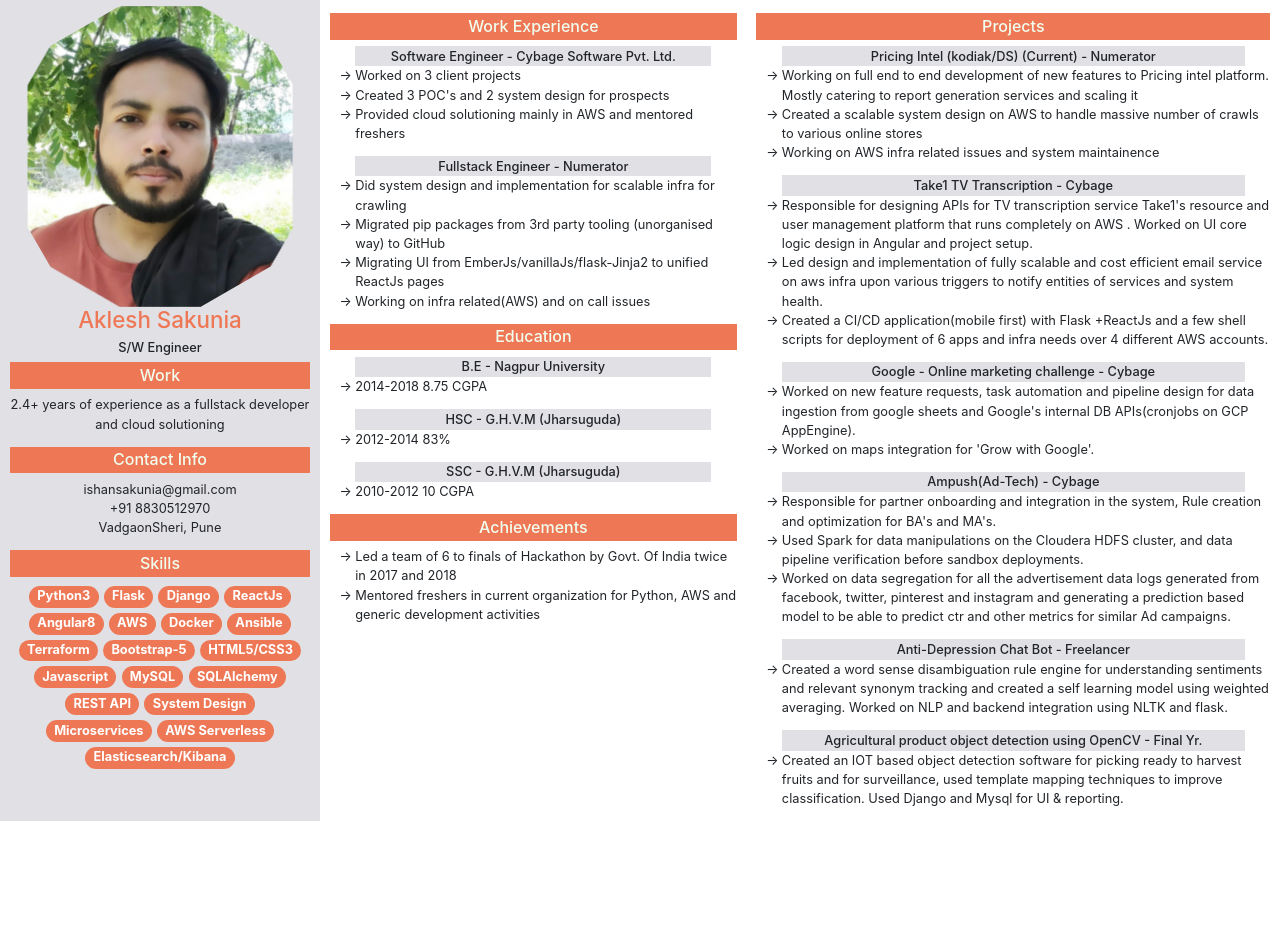
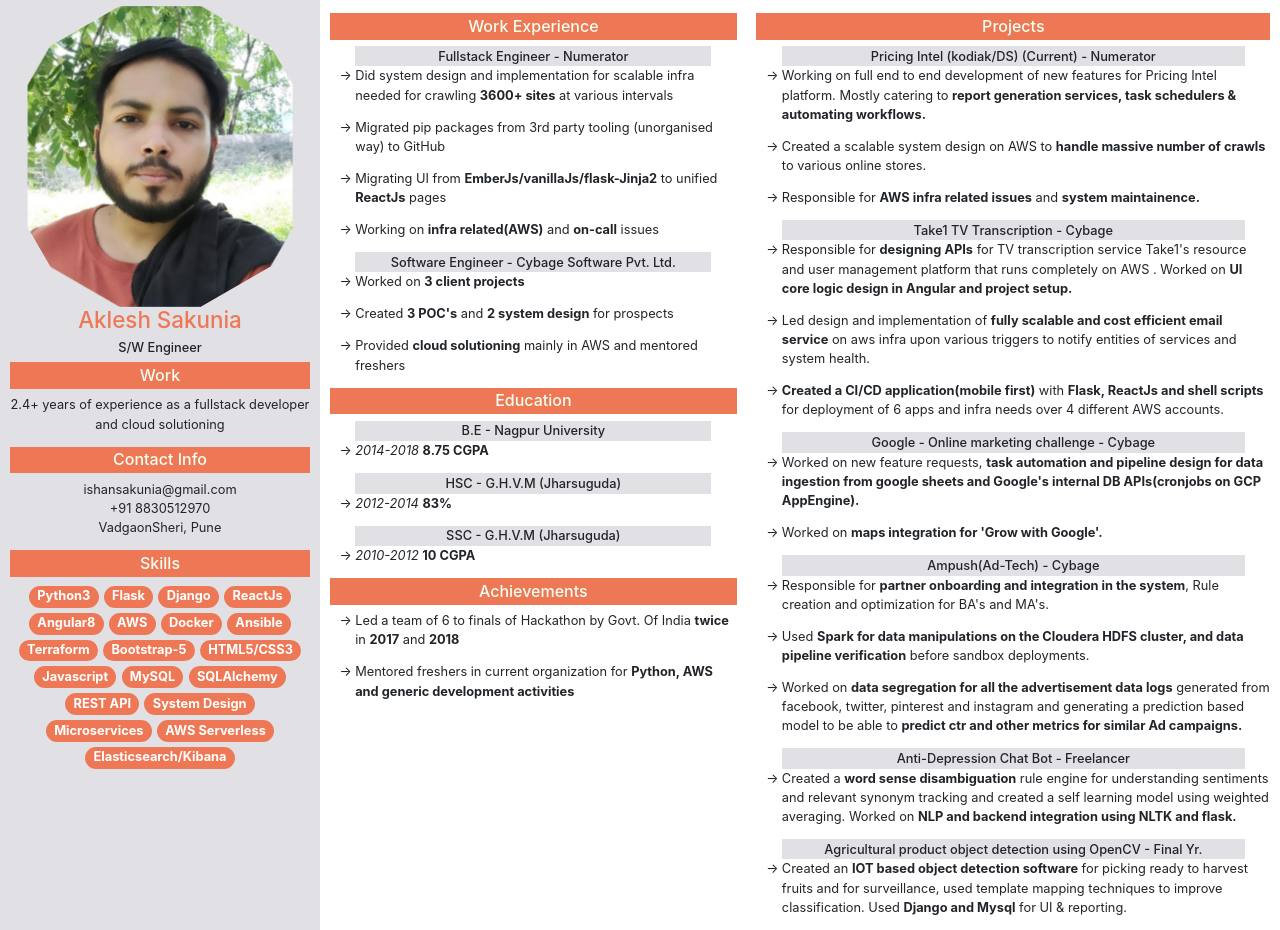
Before and after one commit to akleshsakunia/akleshsakunia.github.io, a React (Create React App) app: page / in a window 1280 px wide. Before the commit the page ends 821 px from the top, so only its background shows below. Built offline with nearby package versions, Linux system fonts and the light colour scheme.

Commit message:
Added markdown updated sectional data

```diff
--- a/package.json
+++ b/package.json
@@ -9,6 +9,7 @@
     "node-sass": "^4.14.1",
     "react": "^17.0.1",
     "react-dom": "^17.0.1",
+    "react-markdown": "^7.1.0",
     "react-scripts": "4.0.0",
     "web-vitals": "^0.2.4"
   },
--- a/src/components/Section.js
+++ b/src/components/Section.js
@@ -1,6 +1,7 @@
 import "./../styles/main.scss";
 import React from "react";
 import SectionalData from "../shared/SectionalData";
+import Markdown from "react-markdown";
 
 export default (props) => {
   return (
@@ -27,7 +28,9 @@ const SectionView = (props) => {
           {val.subHeading && <h6 className="subheading">{val.subHeading}</h6>}
           <ul>
             {val.innerContent.map((val, idx) => (
-              <li key={idx}>{val}</li>
+              <li key={idx}>
+                <Markdown>{val}</Markdown>
+              </li>
             ))}
           </ul>
         </div>
--- a/src/shared/SectionalData.js
+++ b/src/shared/SectionalData.js
@@ -3,20 +3,20 @@ export default {
     heading: "Work Experience",
     content: [
       {
-        subHeading: "Software Engineer - Cybage Software Pvt. Ltd.",
+        subHeading: "Fullstack Engineer - Numerator",
         innerContent: [
-          "Worked on 3 client projects",
-          "Created 3 POC's and 2 system design for prospects",
-          "Provided cloud solutioning mainly in AWS and mentored freshers",
+          "Did system design and implementation for scalable infra needed for crawling **3600+ sites** at various intervals",
+          "Migrated pip packages from 3rd party tooling (unorganised way) to GitHub",
+          "Migrating UI from **EmberJs/vanillaJs/flask-Jinja2** to unified **ReactJs** pages",
+          "Working on **infra related(AWS)** and **on-call** issues",
         ],
       },
       {
-        subHeading: "Fullstack Engineer - Numerator",
+        subHeading: "Software Engineer - Cybage Software Pvt. Ltd.",
         innerContent: [
-          "Did system design and implementation for scalable infra for crawling",
-          "Migrated pip packages from 3rd party tooling (unorganised way) to GitHub",
-          "Migrating UI from EmberJs/vanillaJs/flask-Jinja2 to unified ReactJs pages",
-          "Working on infra related(AWS) and on call issues",
+          "Worked on **3 client projects**",
+          "Created **3 POC's** and **2 system design** for prospects",
+          "Provided **cloud solutioning** mainly in AWS and mentored freshers",
         ],
       },
     ],
@@ -27,45 +27,45 @@ export default {
       {
         subHeading: "Pricing Intel (kodiak/DS) (Current) - Numerator",
         innerContent: [
-          "Working on full end to end development of new features to Pricing intel platform. Mostly catering to report generation services and scaling it",
-          "Created a scalable system design on AWS to handle massive number of crawls to various online stores",
-          "Working on AWS infra related issues and system maintainence",
+          "Working on full end to end development of new features for Pricing Intel platform. Mostly catering to **report generation services, task schedulers & automating workflows.**",
+          "Created a scalable system design on AWS to **handle massive number of crawls** to various online stores.",
+          "Responsible for **AWS infra related issues** and **system maintainence.**",
         ],
       },
       {
         subHeading: "Take1 TV Transcription - Cybage",
         innerContent: [
-          "Responsible for designing APIs for TV transcription service Take1's resource and user management platform that runs completely on AWS . Worked on UI core logic design in Angular and project setup.",
-          "Led design and implementation of fully scalable and cost efficient email service on aws infra upon various triggers to notify entities of services and system health.",
-          "Created a CI/CD application(mobile first) with Flask +ReactJs and a few shell scripts for deployment of 6 apps and infra needs over 4 different AWS accounts.",
+          "Responsible for **designing APIs** for TV transcription service Take1's resource and user management platform that runs completely on AWS . Worked on **UI core logic design in Angular and project setup.**",
+          "Led design and implementation of **fully scalable and cost efficient email service** on aws infra upon various triggers to notify entities of services and system health.",
+          "**Created a CI/CD application(mobile first)** with **Flask, ReactJs and shell scripts** for deployment of 6 apps and infra needs over 4 different AWS accounts.",
         ],
       },
       {
         subHeading: "Google - Online marketing challenge - Cybage",
         innerContent: [
-          "Worked on new feature requests, task automation and pipeline design for data ingestion from google sheets and Google's internal DB APIs(cronjobs on GCP AppEngine).",
-          "Worked on maps integration for 'Grow with Google'.",
+          "Worked on new feature requests, **task automation and pipeline design for data ingestion from google sheets and Google's internal DB APIs(cronjobs on GCP AppEngine).**",
+          "Worked on **maps integration for 'Grow with Google'.**",
         ],
       },
       {
         subHeading: "Ampush(Ad-Tech) - Cybage",
         innerContent: [
-          "Responsible for partner onboarding and integration in the system, Rule creation and optimization for BA's and MA's.",
-          "Used Spark for data manipulations on the Cloudera HDFS cluster, and data pipeline verification before sandbox deployments.",
-          "Worked on data segregation for all the advertisement data logs generated from facebook, twitter, pinterest and instagram and generating a prediction based model to be able to predict ctr and other metrics for similar Ad campaigns.",
+          "Responsible for **partner onboarding and integration in the system**, Rule creation and optimization for BA's and MA's.",
+          "Used **Spark for data manipulations on the Cloudera HDFS cluster, and data pipeline verification** before sandbox deployments.",
+          "Worked on **data segregation for all the advertisement data logs** generated from facebook, twitter, pinterest and instagram and generating a prediction based model to be able to **predict ctr and other metrics for similar Ad campaigns.**",
         ],
       },
       {
         subHeading: "Anti-Depression Chat Bot - Freelancer",
         innerContent: [
-          "Created a word sense disambiguation rule engine for understanding sentiments and relevant synonym tracking and created a self learning model using weighted averaging. Worked on NLP and backend integration using NLTK and flask.",
+          "Created a **word sense disambiguation** rule engine for understanding sentiments and relevant synonym tracking and created a self learning model using weighted averaging. Worked on **NLP and backend integration using NLTK and flask.**",
         ],
       },
       {
         subHeading:
           "Agricultural product object detection using OpenCV - Final Yr.",
         innerContent: [
-          "Created an IOT based object detection software for picking ready to harvest fruits and for surveillance, used template mapping techniques to improve classification. Used Django and Mysql for UI & reporting.",
+          "Created an **IOT based object detection software** for picking ready to harvest fruits and for surveillance, used template mapping techniques to improve classification. Used **Django and Mysql** for UI & reporting.",
         ],
       },
     ],
@@ -75,15 +75,15 @@ export default {
     content: [
       {
         subHeading: "B.E - Nagpur University",
-        innerContent: ["2014-2018 8.75 CGPA"],
+        innerContent: ["_2014-2018_ **8.75 CGPA**"],
       },
       {
         subHeading: "HSC - G.H.V.M (Jharsuguda)",
-        innerContent: ["2012-2014 83%"],
+        innerContent: ["_2012-2014_ **83%**"],
       },
       {
         subHeading: "SSC - G.H.V.M (Jharsuguda)",
-        innerContent: [`2010-2012 10 CGPA`],
+        innerContent: ["_2010-2012_ **10 CGPA**"],
       },
     ],
   },
@@ -92,8 +92,8 @@ export default {
     content: [
       {
         innerContent: [
-          "Led a team of 6 to finals of Hackathon by Govt. Of India twice in 2017 and 2018",
-          "Mentored freshers in current organization for Python, AWS and generic development activities",
+          "Led a team of 6 to finals of Hackathon by Govt. Of India **twice** in **2017** and **2018**",
+          "Mentored freshers in current organization for **Python, AWS and generic development activities**",
         ],
       },
     ],
```
Also changed, not shown: 1 other file (tests, documents, lock files or other folders).
